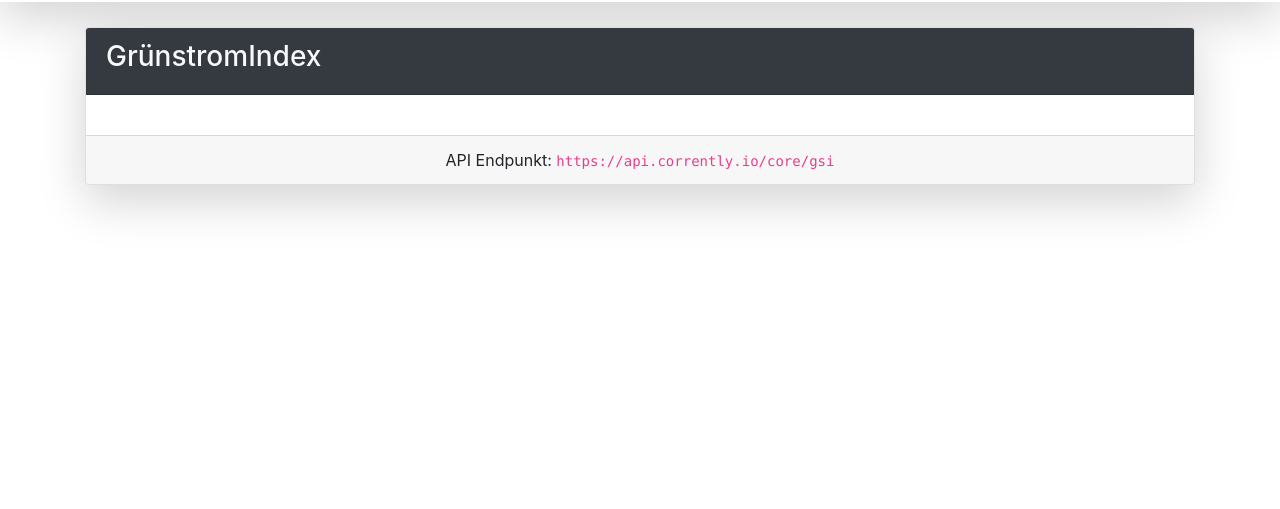
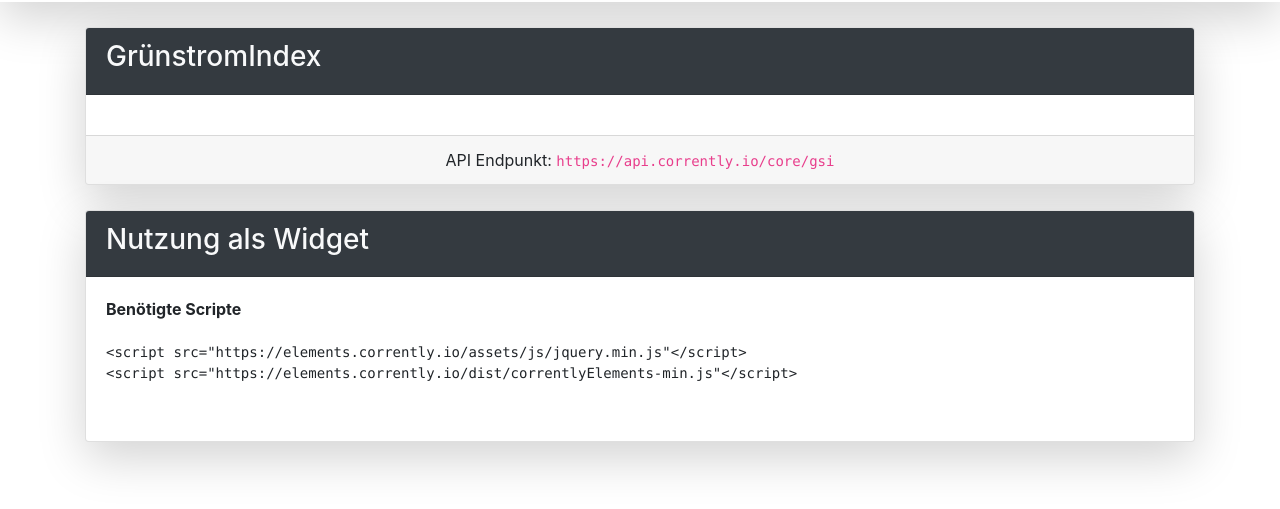
Before and after one commit to energychain/correntlyElements, a website: page gsi.html in a window 1280 px wide. Shown: the part 89-598 px from the top of the page. Drawn offline with Linux system fonts and the light colour scheme; no server answers.

Commit message:
added includes

```diff
--- a/gsi.html
+++ b/gsi.html
@@ -48,6 +48,18 @@
                 </div>
             </div>
         </div>
+        <div class="card shadow-lg">
+            <div class="card-header text-dark bg-dark">
+                <h3 class="text-truncate text-light">Nutzung als Widget</h3>
+            </div>
+            <div class="card-body">
+                <strong>Benötigte Scripte</strong>
+                <pre><code>
+&lt;script src="https://elements.corrently.io/assets/js/jquery.min.js"&lt;/script&gt;
+&lt;script src="https://elements.corrently.io/dist/correntlyElements-min.js"&lt;/script&gt;
+                </code></pre>
+            </div>
+        </div>
     </div>
 
     <script src="/assets/js/jquery.min.js"></script>
```
Also changed, not shown: index.html (+12 -0 lines), reading.html (+12 -0 lines).
